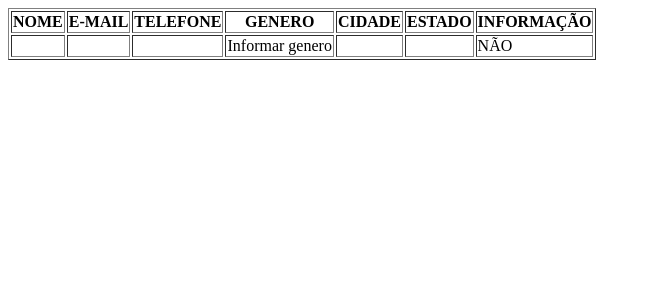
After one commit to willian7355/AulaSubsequente2018, a PHP site: page /exemplo3.php in a window 1280 px wide. The commit adds this page. Shown: the top 300 px of the page, without its empty margins (0-651 px from the left). Run offline with PHP 8.4, Linux system fonts and the light colour scheme.

Commit message:
Add files via upload

```diff
--- /dev/null
+++ b/exemplo3.php
@@ -0,0 +1,59 @@
+<?php
+//$nome = $_POST["nome"];
+$nome = filter_input(INPUT_POST, 'nome');
+$email = filter_input(INPUT_POST, 'email');
+$telefone = filter_input(INPUT_POST, 'telefone');
+$genero = filter_input(INPUT_POST, 'genero');
+$cidade = filter_input(INPUT_POST, 'cidade');
+$estado = filter_input(INPUT_POST, 'estado');
+$receberInformacao = filter_input(INPUT_POST, 'receberInformacao');
+
+?>
+<table border="1">
+	<th>NOME</th>
+	<th>E-MAIL</th>
+	<th>TELEFONE</th>
+	<th>GENERO</th>
+	<th>CIDADE</th>
+	<th>ESTADO</th>
+	<th>INFORMAÇÃO</th>
+	<tr>
+		<td>
+			<?php echo $nome;	?>
+		</td>
+		<td>
+			<?php echo $email;?>
+		</td>
+		<td>
+			<?php echo $telefone;?>
+		</td>
+		<td>
+			<?php
+				if ($genero=="F"){
+					echo "FEMININO";
+				}elseif($genero=="M") {
+					echo "MASCULINO";
+				}elseif($genero=="X") {
+					echo "OUTRO";
+				}else {
+					echo "Informar genero";
+				}
+			?>
+		</td>
+		<td>
+			<?php echo $cidade;?>
+		</td>
+		<td>
+			<?php echo $estado;	?>
+		</td>
+		<td>
+			<?php
+				if ($receberInformacao==1){
+					echo "SIM";
+				}else{
+					echo "NÃO";
+				}
+			?>
+		</td>
+	</tr>
+</table>
--- a/formExemplo3.php
+++ b/formExemplo3.php
@@ -1,4 +1,6 @@
-<form action= "exemplo3.php" method = "post">
+<!--github.com/rafaelflorindo/AulaSubsequente2018-->
+
+<form action = "exemplo3.php" method = "post">
 	<label for="nome">Informe o nome: </label>
 	<input type="text" name="nome" id="nome"/><br /><br />
 
```
